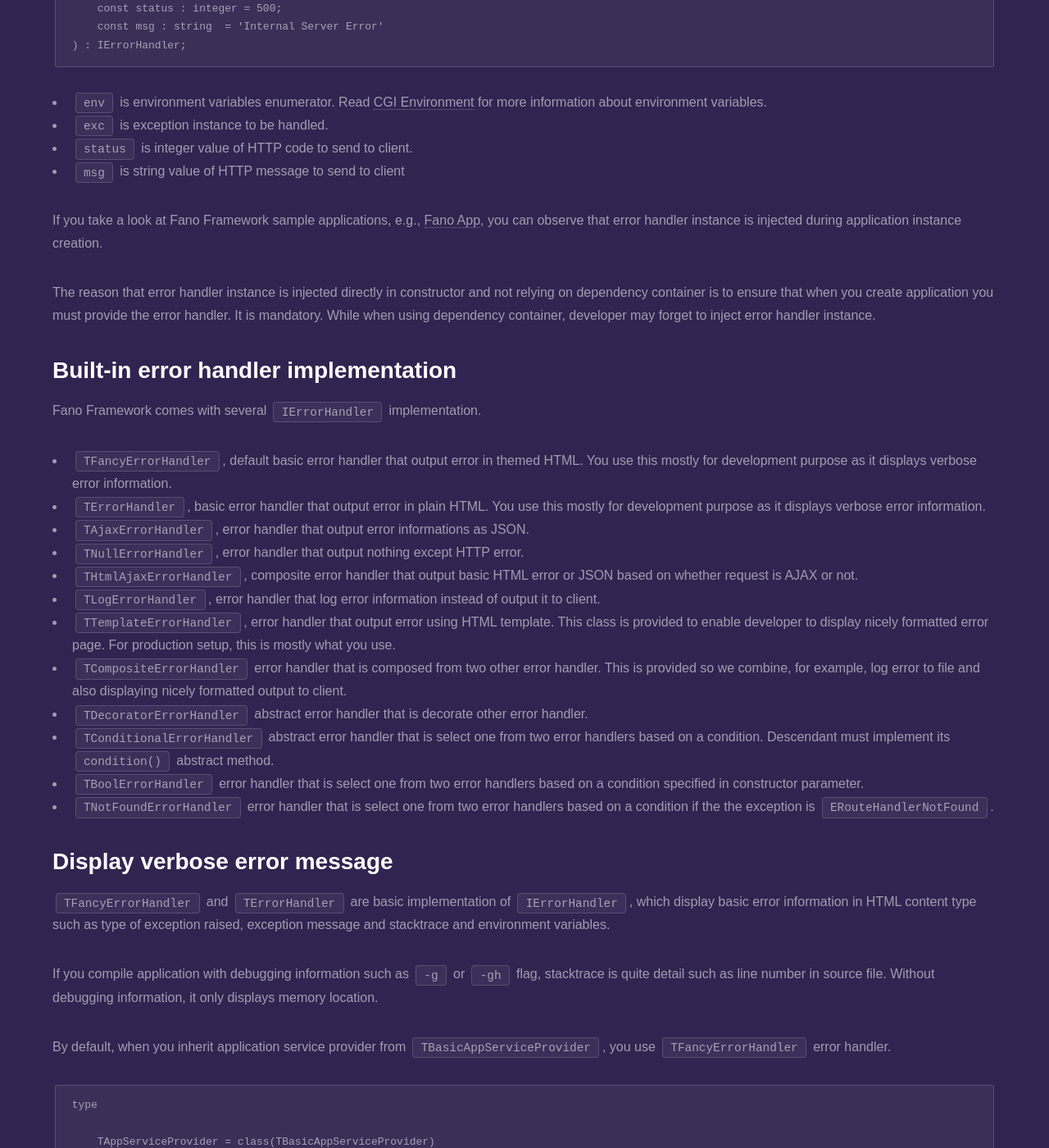
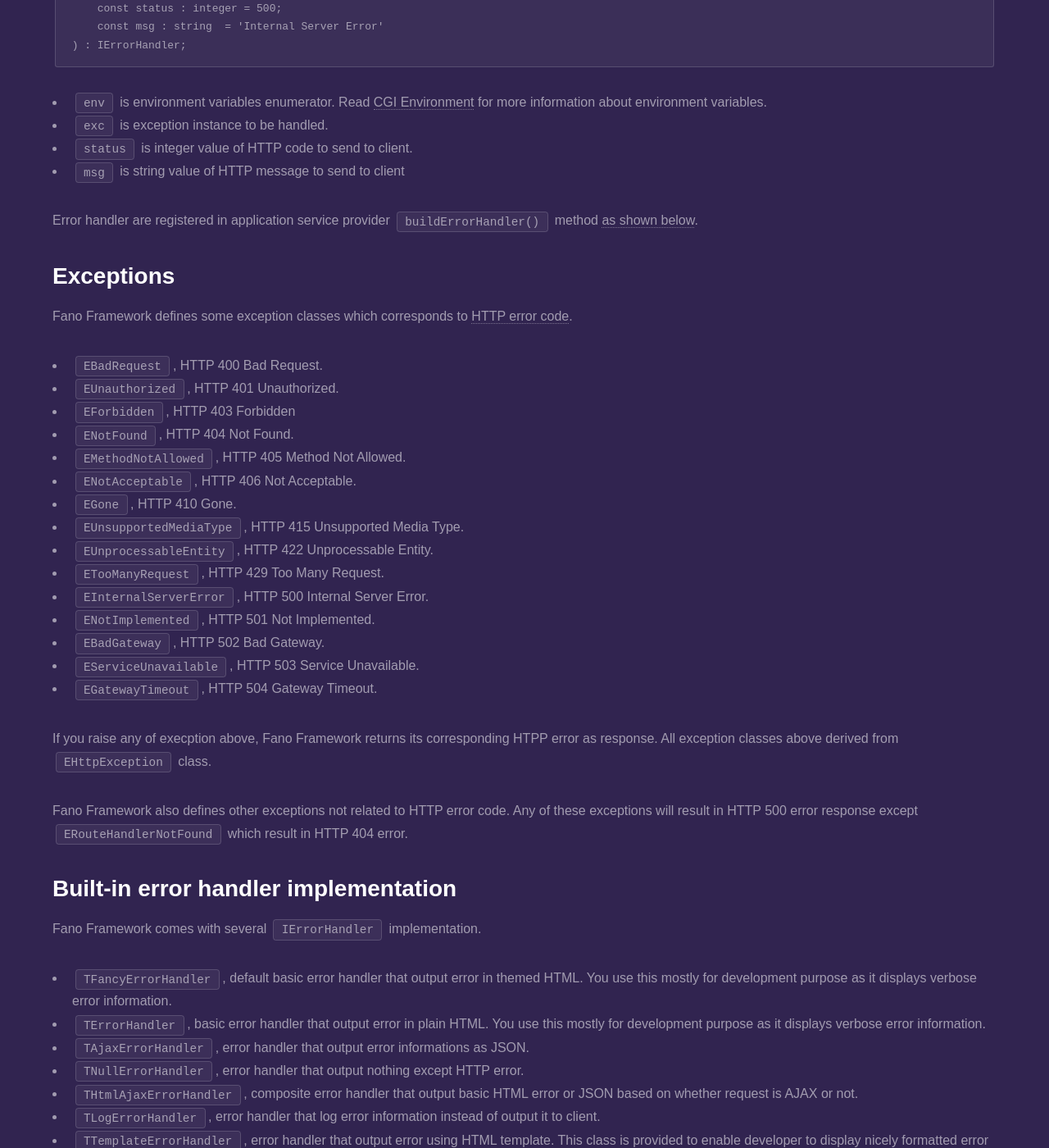
Before and after one commit to fanoframework/fanoframework.github.io, a Jekyll site: the page built from error-handler/index.md, in a window 1280 px wide and 1400 px high, scrolled down 552 px. Shown: the whole window at 82% size. Built offline with Jekyll 4.4.1, drawn with Linux system fonts in a browser that asks for light colours; our own code applies the rules of GitHub Pages for plain Markdown files; some of the changed text lies outside the part shown.

Commit message:
improve error handler docs

````diff
--- a/error-handler/index.md
+++ b/error-handler/index.md
@@ -25,14 +25,31 @@
 - `status` is integer value of HTTP code to send to client.
 - `msg` is string value of HTTP message to send to client
 
-If you take a look at Fano Framework sample applications, e.g.,
-[Fano App](https://github.com/fanoframework/fano-app), you can observe
-that error handler instance is injected during application instance creation.
+Error handler are registered in application service provider `buildErrorHandler()` method [as shown below](#display-verbose-error-message-as-json).
 
-The reason that error handler instance is injected directly in constructor and
-not relying on dependency container is to ensure that when you create application
-you must provide the error handler. It is mandatory. While when using
-dependency container, developer may forget to inject error handler instance.
+## Exceptions
+
+Fano Framework defines some exception classes which corresponds to [HTTP error code](https://datatracker.ietf.org/doc/html/rfc7231).
+
+- `EBadRequest`, HTTP 400 Bad Request.
+- `EUnauthorized`, HTTP 401 Unauthorized.
+- `EForbidden`, HTTP 403 Forbidden
+- `ENotFound`, HTTP 404 Not Found.
+- `EMethodNotAllowed`, HTTP 405 Method Not Allowed.
+- `ENotAcceptable`, HTTP 406 Not Acceptable.
+- `EGone`, HTTP 410 Gone.
+- `EUnsupportedMediaType`, HTTP 415 Unsupported Media Type.
+- `EUnprocessableEntity`, HTTP 422 Unprocessable Entity.
+- `ETooManyRequest`, HTTP 429 Too Many Request.
+- `EInternalServerError`, HTTP 500 Internal Server Error.
+- `ENotImplemented`, HTTP 501 Not Implemented.
+- `EBadGateway`, HTTP 502 Bad Gateway.
+- `EServiceUnavailable`, HTTP 503 Service Unavailable.
+- `EGatewayTimeout`, HTTP 504 Gateway Timeout.
+
+If you raise any of execption above, Fano Framework returns its corresponding HTPP error as response. All exception classes above derived from `EHttpException` class.
+
+Fano Framework also defines other exceptions not related to HTTP error code. Any of these exceptions will result in HTTP 500 error response except `ERouteHandlerNotFound` which result in HTTP 404 error.
 
 ## Built-in error handler implementation
 
@@ -49,9 +66,11 @@
 - `TDecoratorErrorHandler` abstract error handler that is decorate other error handler.
 - `TConditionalErrorHandler` abstract error handler that is select one from two error handlers based on a condition. Descendant must implement its `condition()` abstract method.
 - `TBoolErrorHandler` error handler that is select one from two error handlers based on a condition specified in constructor parameter.
-- `TNotFoundErrorHandler` error handler that is select one from two error handlers based on a condition if the the exception is `ERouteHandlerNotFound`.
+- `TNotFoundErrorHandler` error handler that is select one from two error handlers based on a condition if the the exception is `ERouteHandlerNotFound`. This is provided so you can handle HTTP 404 error separately, for example, to display different HTML template for HTTP 404 error.
+- `TMethodNotAllowedErrorHandler` error handler that is select one from two error handlers based on a condition if the the exception is `EMethodNotAllowed`. This is provided so you can handle HTTP 405 error separately, for example, to use different HTML template for HTTP 405 error.
+- `TInternalServerErrorHandler` error handler that is select one from two error handlers based on a condition if the the exception is `EInternalServerError`. This is provided so you can handle HTTP 500 error separately, for example, to use different HTML template for HTTP 500 error.
 
-## Display verbose error message
+## <a name="display-verbose-error-message"></a>Display verbose error message
 
 `TFancyErrorHandler` and `TErrorHandler` are basic implementation of `IErrorHandler`, which
 display basic error information in HTML content type such as type of exception
@@ -73,7 +92,7 @@
 
 To register different error handler type, you need to override `buildErrorHandler()` method.
 
-## Display verbose error message as JSON
+## <a name="display-verbose-error-message-as-json">Display verbose error message as JSON
 
 ```
 type
````
Also changed, not shown: middlewares/index.md (+19 -0 lines).
